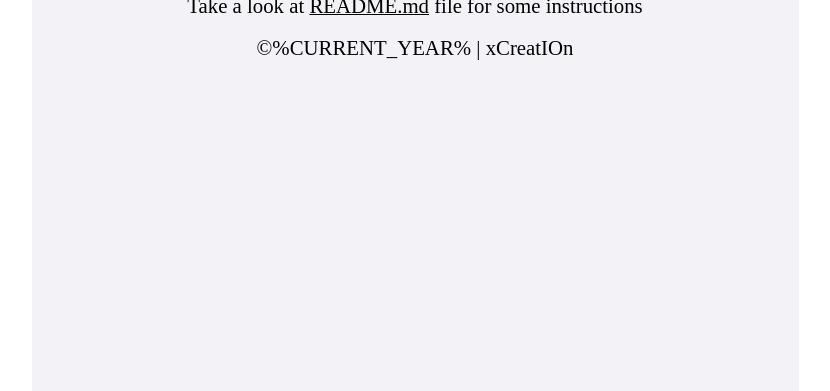
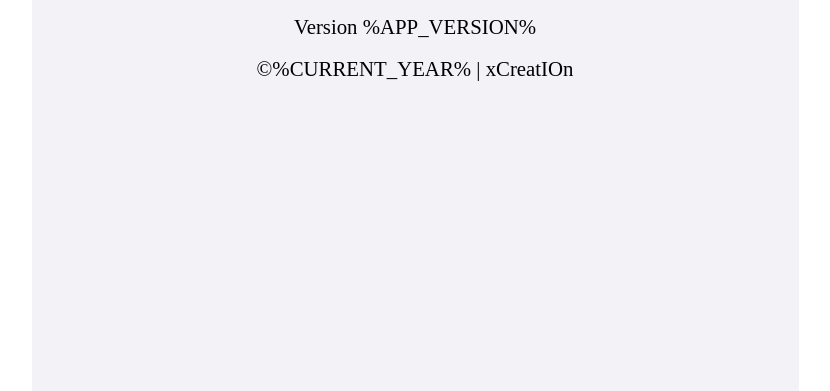
Before and after one commit to jxmked/webpack-base-template, a website built with webpack: page src/index.html in a window 1280 px wide. Shown: the part 409-800 px from the top of the page, without its empty margins (225-1055 px from the left). Built offline with nearby package versions, Linux system fonts and the light colour scheme.

Commit message:
Added into index html

```diff
--- a/src/index.html
+++ b/src/index.html
@@ -12,7 +12,7 @@
 
     <h3>Webpack Base Template</h3>
     <p>Take a look at <a rel="noopener follow" href="%APP_REPOSITORY%">README.md</a> file for some instructions</p>
-
+    <p>Version %APP_VERSION%</p>
     <!-- Copyright Notice and Company Name -->
     <div>
       <span>&copy;%CURRENT_YEAR%&nbsp;&#124;&nbsp;xCreatIOn</span>
```
